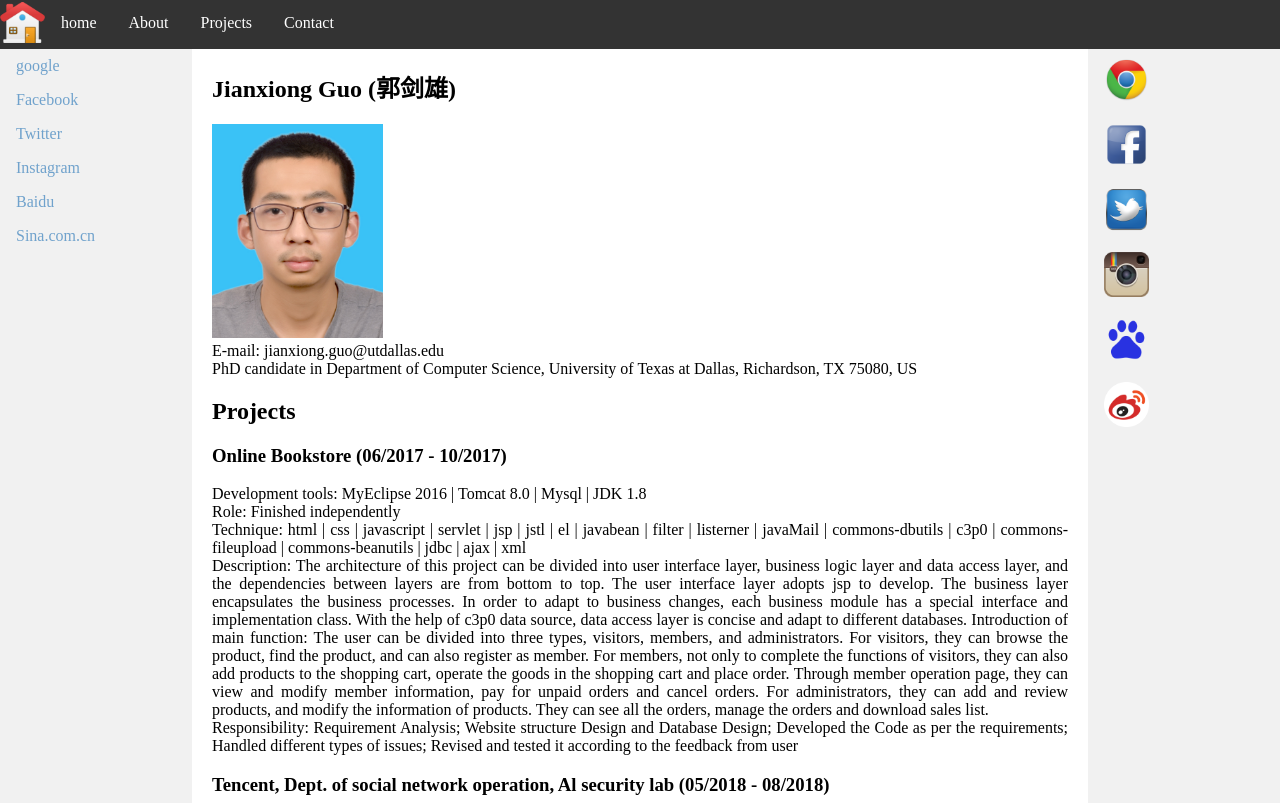
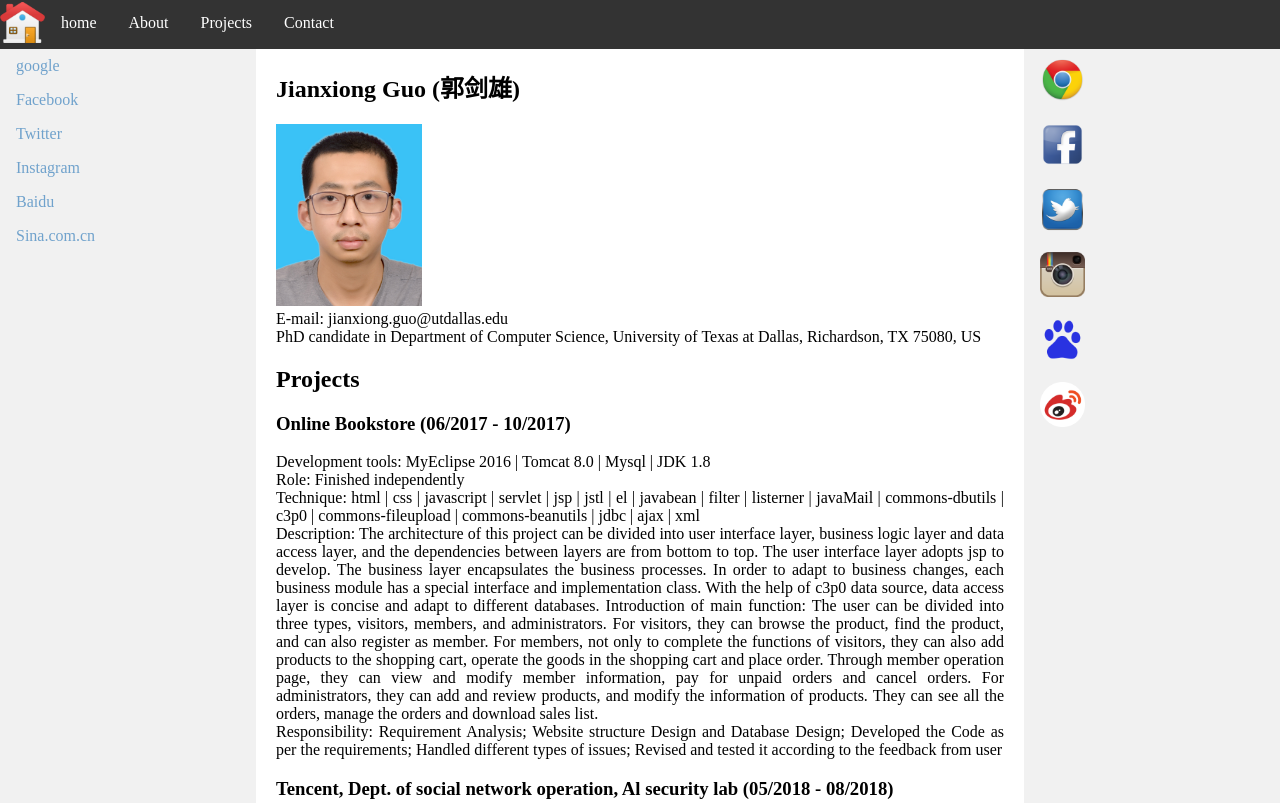
Before and after one commit to guojx93/guojx93.github.io, a plain HTML site: page index.html in a window 1280 px wide. Shown: the top 803 px of the page. Drawn offline with Linux system fonts and the light colour scheme.

Commit message:
Update index.css

```diff
--- a/index.css
+++ b/index.css
@@ -35,12 +35,12 @@ html, body {
 
 #navigation {
     float: left;
-    width: 15%;
+    width: 20%;
 }
 
 #right {
     float: right;
-    width: 15%;
+    width: 20%;
 }
 
 #navigation ul {
```
